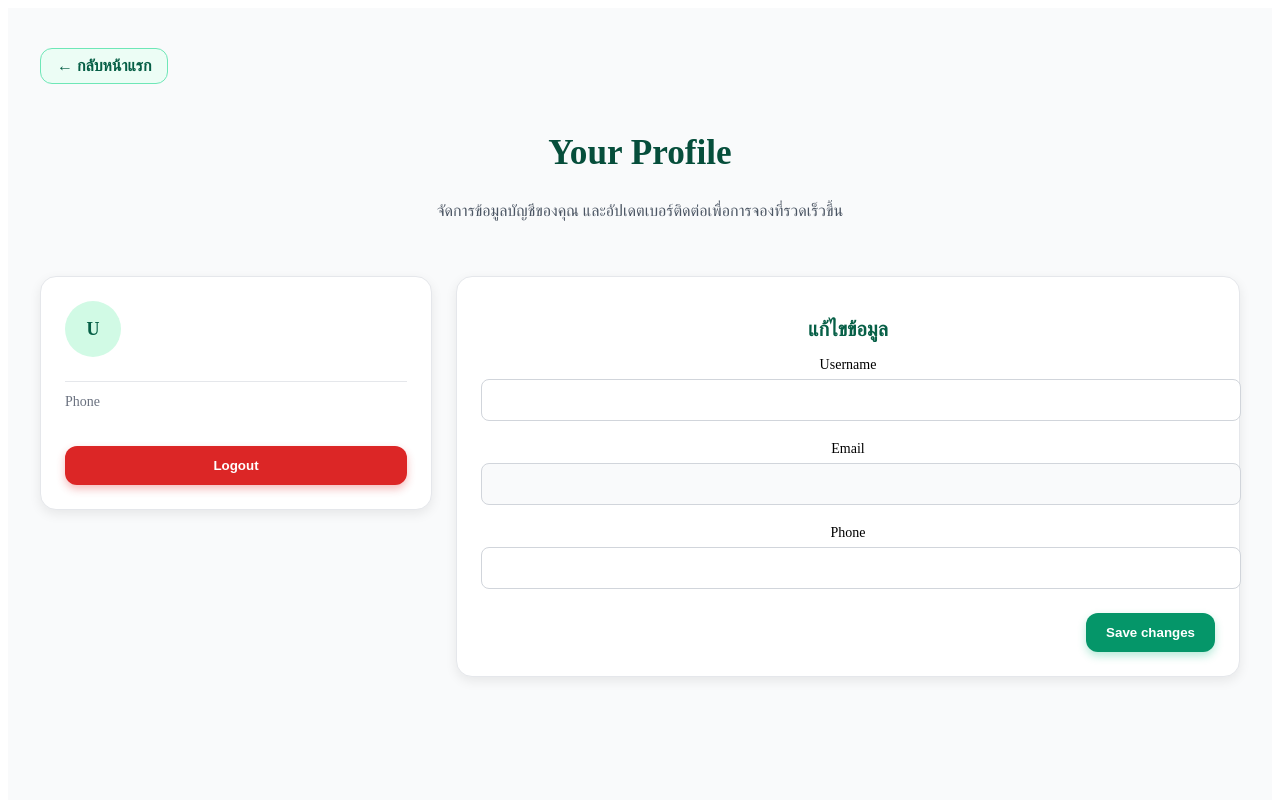
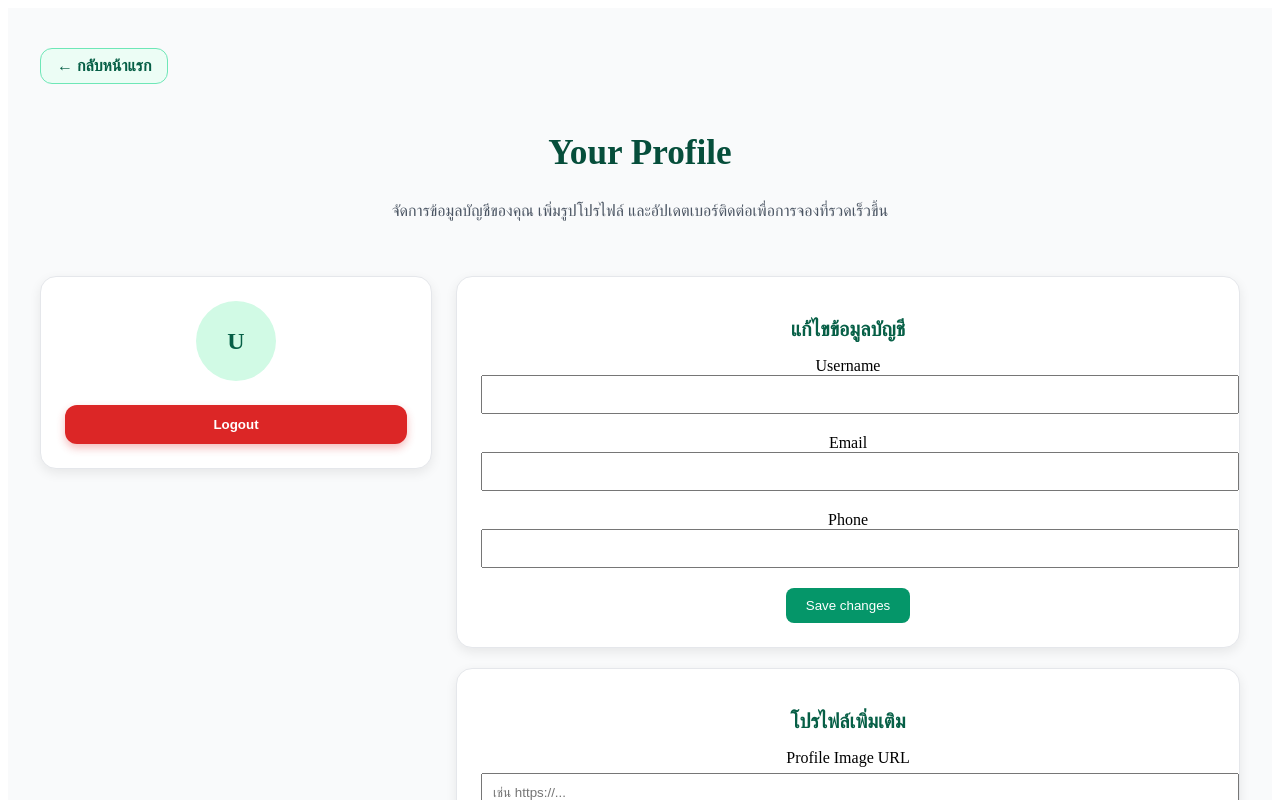
Before and after one commit to Meeee-1234/badminton_spring, a React (Create React App) app in the folder frontend/: page /profile in a window 1280 px wide. Shown: the top 800 px of the page. Built offline with nearby package versions, Linux system fonts and the light colour scheme.

Commit message:
pic profile

```diff
--- a/frontend/src/page/Profile.jsx
+++ b/frontend/src/page/Profile.jsx
@@ -5,18 +5,31 @@ const API = "https://badminton-hzwm.onrender.com";
 
 export default function Profile() {
   const navigate = useNavigate();
-  const [user, setUser] = useState({ name: "", email: "", phone: "" }); // เก็บค่าจริง
-  const [editForm, setEditForm] = useState({ name: "", email: "", phone: "" }); // สำหรับแก้ไข
+  const [user, setUser] = useState({ name: "", email: "", phone: "" });
+  const [editForm, setEditForm] = useState({ name: "", email: "", phone: "" });
+  const [avatar, setAvatar] = useState("");   // ✅ รูปโปรไฟล์
+  const [bio, setBio] = useState("");         // ✅ bio
   const [message, setMessage] = useState("");
   const [userId, setUserId] = useState(null);
 
-  // โหลดข้อมูล user จาก localStorage
+  // โหลด user + profile
   useEffect(() => {
     const u = JSON.parse(localStorage.getItem("auth:user") || "{}");
     if (u?._id) {
       setUserId(u._id);
       setUser({ name: u.name, email: u.email, phone: u.phone });
       setEditForm({ name: u.name, email: u.email, phone: u.phone });
+
+      // โหลด profile เพิ่มเติม
+      fetch(`${API}/api/profile/${u._id}`)
+        .then((res) => res.json())
+        .then((data) => {
+          if (!data.error) {
+            setAvatar(data.avatar || "");
+            setBio(data.bio || "");
+          }
+        })
+        .catch(() => {});
     }
   }, []);
 
@@ -24,6 +37,7 @@ export default function Profile() {
     setEditForm({ ...editForm, [e.target.name]: e.target.value });
   };
 
+  // ✅ save user info
   const handleSave = async (e) => {
     e.preventDefault();
     setMessage("⏳ กำลังบันทึก...");
@@ -41,13 +55,33 @@ export default function Profile() {
       const data = await res.json();
       if (res.ok) {
         setMessage("✅ อัพเดตข้อมูลสำเร็จ");
-        setUser({ ...user, name: data.user.name, phone: data.user.phone }); // sync user จริง
+        setUser({ ...user, name: data.user.name, phone: data.user.phone });
         localStorage.setItem("auth:user", JSON.stringify(data.user));
       } else {
         setMessage(`❌ ${data.error || "อัพเดตไม่สำเร็จ"}`);
       }
     } catch (err) {
       console.error("Update error:", err);
+      setMessage("❌ Server error");
+    }
+  };
+
+  // ✅ save profile info (avatar + bio)
+  const handleProfileSave = async () => {
+    setMessage("⏳ กำลังบันทึกโปรไฟล์...");
+    try {
+      const res = await fetch(`${API}/api/profile/${userId}`, {
+        method: "POST",
+        headers: { "Content-Type": "application/json" },
+        body: JSON.stringify({ avatar, bio }),
+      });
+      const data = await res.json();
+      if (res.ok) {
+        setMessage("✅ บันทึกโปรไฟล์แล้ว");
+      } else {
+        setMessage(`❌ ${data.error || "บันทึกไม่สำเร็จ"}`);
+      }
+    } catch (err) {
       setMessage("❌ Server error");
     }
   };
@@ -104,7 +138,7 @@ export default function Profile() {
               marginRight: "auto",
             }}
           >
-            จัดการข้อมูลบัญชีของคุณ และอัปเดตเบอร์ติดต่อเพื่อการจองที่รวดเร็วขึ้น
+            จัดการข้อมูลบัญชีของคุณ เพิ่มรูปโปรไฟล์ และอัปเดตเบอร์ติดต่อเพื่อการจองที่รวดเร็วขึ้น
           </p>
         </div>
       </section>
@@ -121,13 +155,21 @@ export default function Profile() {
                 background: "white",
                 boxShadow: "0 4px 12px rgba(0,0,0,0.08)",
                 padding: "24px",
+                textAlign: "center",
               }}
             >
-              <div style={{ display: "flex", alignItems: "center", gap: "16px" }}>
+              <div>
+                {avatar ? (
+                  <img
+                    src={avatar}
+                    alt="avatar"
+                    style={{ width: "80px", height: "80px", borderRadius: "50%", margin: "auto" }}
+                  />
+                ) : (
                   <div
                     style={{
-                    height: "56px",
-                    width: "56px",
+                      height: "80px",
+                      width: "80px",
                       borderRadius: "50%",
                       background: "#d1fae5",
                       color: "#065f46",
@@ -135,37 +177,19 @@ export default function Profile() {
                       alignItems: "center",
                       justifyContent: "center",
                       fontWeight: "800",
-                    fontSize: "18px",
+                      fontSize: "24px",
+                      margin: "auto",
                     }}
                   >
                     {user.name?.[0] || "U"}
                   </div>
-                <div>
-                  <div style={{ fontSize: "20px", fontWeight: "700", color: "#111827" }}>
+                )}
+              </div>
+              <div style={{ marginTop: "12px", fontSize: "20px", fontWeight: "700", color: "#111827" }}>
                 {user.name}
               </div>
               <div style={{ fontSize: "14px", color: "#6b7280" }}>{user.email}</div>
-                </div>
-              </div>
-
-              <div
-                style={{
-                  marginTop: "24px",
-                  fontSize: "14px",
-                  borderTop: "1px solid #e5e7eb",
-                }}
-              >
-                <div
-                  style={{
-                    padding: "12px 0",
-                    display: "flex",
-                    justifyContent: "space-between",
-                  }}
-                >
-                  <span style={{ color: "#6b7280" }}>Phone</span>
-                  <span style={{ fontWeight: "500", color: "#111827" }}>{user.phone}</span>
-                </div>
-              </div>
+              <div style={{ marginTop: "12px", fontSize: "14px", color: "#374151" }}>{bio}</div>
 
               <div style={{ marginTop: "24px" }}>
                 <button
@@ -181,8 +205,6 @@ export default function Profile() {
                     cursor: "pointer",
                     boxShadow: "0 4px 8px rgba(220,38,38,0.3)",
                   }}
-                  onMouseOver={(e) => (e.target.style.background = "#b91c1c")}
-                  onMouseOut={(e) => (e.target.style.background = "#dc2626")}
                 >
                   Logout
                 </button>
@@ -202,107 +224,85 @@ export default function Profile() {
                 padding: "24px",
               }}
             >
-              <h2
-                style={{
-                  fontSize: "20px",
-                  fontWeight: "700",
-                  color: "#065f46",
-                  marginBottom: "16px",
-                }}
-              >
-                แก้ไขข้อมูล
+              <h2 style={{ fontSize: "20px", fontWeight: "700", color: "#065f46", marginBottom: "16px" }}>
+                แก้ไขข้อมูลบัญชี
               </h2>
 
               <div style={{ display: "grid", gap: "20px" }}>
                 <div>
-                  <label style={{ display: "block", fontSize: "14px", marginBottom: "6px" }}>
-                    Username
-                  </label>
+                  <label>Username</label>
                   <input
                     type="text"
                     name="name"
                     value={editForm.name}
                     onChange={handleChange}
-                    style={{
-                      width: "100%",
-                      borderRadius: "8px",
-                      border: "1px solid #d1d5db",
-                      padding: "12px",
-                      outline: "none",
-                      fontSize: "14px",
-                    }}
+                    style={{ width: "100%", padding: "10px" }}
                   />
                 </div>
-
                 <div>
-                  <label style={{ display: "block", fontSize: "14px", marginBottom: "6px" }}>
-                    Email
-                  </label>
-                  <input
-                    type="email"
-                    value={editForm.email}
-                    readOnly
-                    style={{
-                      width: "100%",
-                      borderRadius: "8px",
-                      border: "1px solid #d1d5db",
-                      padding: "12px",
-                      background: "#f9fafb",
-                      color: "#6b7280",
-                      fontSize: "14px",
-                    }}
-                  />
+                  <label>Email</label>
+                  <input type="email" value={editForm.email} readOnly style={{ width: "100%", padding: "10px" }} />
                 </div>
-
                 <div>
-                  <label style={{ display: "block", fontSize: "14px", marginBottom: "6px" }}>
-                    Phone
-                  </label>
+                  <label>Phone</label>
                   <input
                     type="tel"
                     name="phone"
                     value={editForm.phone}
                     onChange={handleChange}
-                    style={{
-                      width: "100%",
-                      borderRadius: "8px",
-                      border: "1px solid #d1d5db",
-                      padding: "12px",
-                      outline: "none",
-                      fontSize: "14px",
-                    }}
+                    style={{ width: "100%", padding: "10px" }}
                   />
                 </div>
               </div>
 
+              <button type="submit" style={{ marginTop: "20px", padding: "10px 20px", background: "#059669", color: "#fff", border: "none", borderRadius: "8px" }}>
+                Save changes
+              </button>
+            </form>
+
+            {/* ✅ Profile form */}
             <div
               style={{
-                  display: "flex",
-                  justifyContent: "space-between",
-                  alignItems: "center",
-                  marginTop: "24px",
+                borderRadius: "16px",
+                border: "1px solid #e5e7eb",
+                background: "white",
+                boxShadow: "0 4px 12px rgba(0,0,0,0.08)",
+                padding: "24px",
+                marginTop: "20px",
               }}
             >
-                <span style={{ fontSize: "14px" }}>{message}</span>
-                <button
-                  type="submit"
-                  style={{
-                    borderRadius: "12px",
-                    background: "#059669",
-                    color: "white",
-                    padding: "12px 20px",
-                    fontWeight: "600",
-                    border: "none",
-                    cursor: "pointer",
-                    boxShadow: "0 4px 8px rgba(16,185,129,0.3)",
-                  }}
-                  onMouseOver={(e) => (e.target.style.background = "#047857")}
-                  onMouseOut={(e) => (e.target.style.background = "#059669")}
-                >
-                  Save changes
+              <h2 style={{ fontSize: "20px", fontWeight: "700", color: "#065f46", marginBottom: "16px" }}>
+                โปรไฟล์เพิ่มเติม
+              </h2>
+
+              <div style={{ marginBottom: "12px" }}>
+                <label>Profile Image URL</label>
+                <input
+                  type="text"
+                  value={avatar}
+                  onChange={(e) => setAvatar(e.target.value)}
+                  placeholder="เช่น https://..."
+                  style={{ width: "100%", padding: "10px", marginTop: "6px" }}
+                />
+                {avatar && <img src={avatar} alt="preview" style={{ marginTop: "10px", width: "100px", borderRadius: "50%" }} />}
+              </div>
+
+              <div style={{ marginBottom: "12px" }}>
+                <label>Bio</label>
+                <textarea
+                  value={bio}
+                  onChange={(e) => setBio(e.target.value)}
+                  rows={3}
+                  style={{ width: "100%", padding: "10px", marginTop: "6px" }}
+                />
+              </div>
+
+              <button type="button" onClick={handleProfileSave} style={{ padding: "10px 20px", background: "#3b82f6", color: "#fff", border: "none", borderRadius: "8px" }}>
+                Save Profile
               </button>
             </div>
-            </form>
+
+            {message && <p style={{ marginTop: "10px", color: "#374151" }}>{message}</p>}
           </main>
         </div>
       </section>
```
Lines whose indentation alone changed are shown as unchanged.
